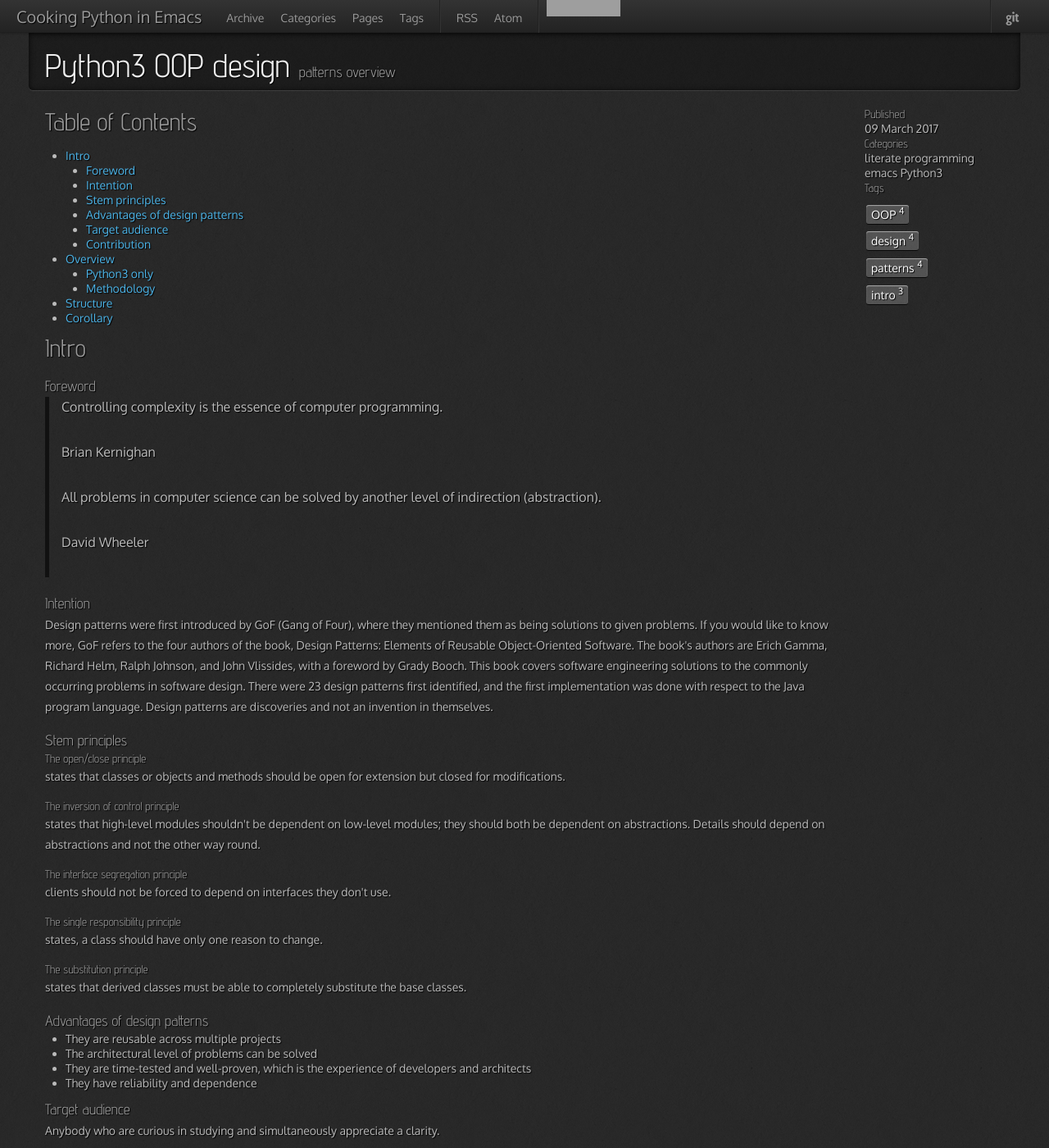
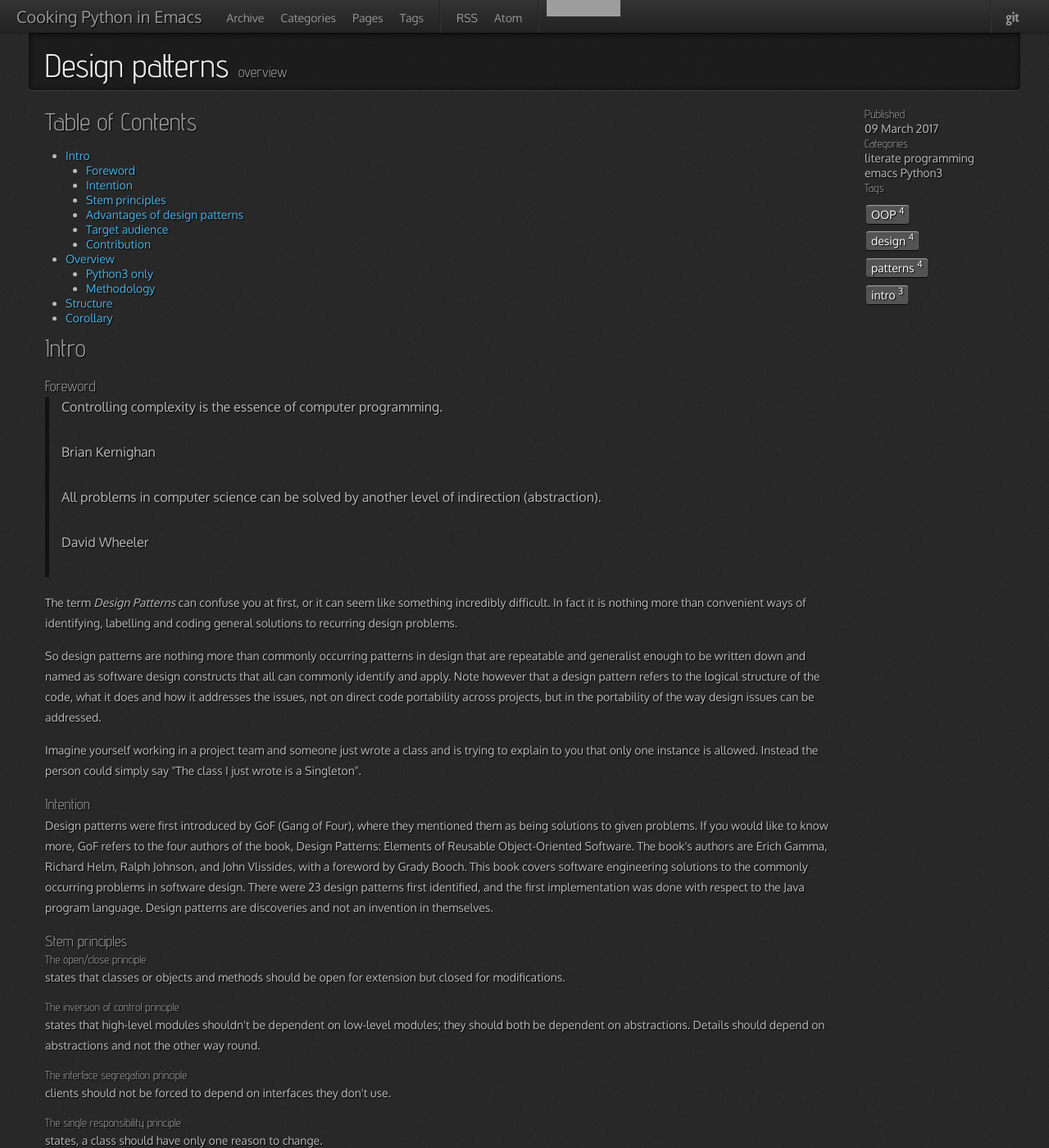
Before and after one commit to 0--key/0--key.github.io, a Jekyll site: the page built from _posts/2017-03-09-design-patterns.html, in a window 1280 px wide and 1400 px high. Shown: the whole window at 82% size. Built offline with Jekyll 4.4.1, drawn with Linux system fonts in a browser that asks for light colours; nearby versions of some CDN libraries; comment, search, counter and statistics services are not loaded; grey boxes are pictures that could not be loaded.

Commit message:
Article elaboration

```diff
--- a/_posts/2017-03-09-design-patterns.html
+++ b/_posts/2017-03-09-design-patterns.html
@@ -1,7 +1,7 @@
 ---
 layout: post
-title: Python3 OOP design
-tagline: " patterns overview"
+title: Design patterns
+tagline: " overview"
 permalink: /python3/design/patterns/introduction.html
 categories: [literate programming, emacs, Python3]
 tags: [OOP, design, patterns, intro]
@@ -50,8 +50,8 @@ Brian Kernighan
 </p>
 
 <p>
-All problems in computer science can be solved by another level
-of indirection (abstraction).
+All problems in computer science can be solved by another level of
+indirection (abstraction).
 </p>
 <p align="right">
 <p>
@@ -59,22 +59,49 @@ David Wheeler
 </p>
 </p>
 </blockquote>
+
+<p>
+The term <i>Design Patterns</i> can confuse you at first, or it can seem
+like something incredibly difficult. In fact it is nothing more
+than convenient ways of identifying, labelling and coding general
+solutions to recurring design problems.
+</p>
+
+<p>
+So design patterns are nothing more than commonly occurring
+patterns in design that are repeatable and generalist enough to be
+written down and named as software design constructs that all can
+commonly identify and apply. Note however that a design pattern
+refers to the logical structure of the code, what it does and how
+it addresses the issues, not on direct code portability across
+projects, but in the portability of the way design issues can be
+addressed.
+</p>
+
+<p>
+Imagine yourself working in a project team and someone just wrote a
+class and is trying to explain to you that only one instance is
+allowed. Instead the person could simply say "The class I just
+wrote is a Singleton".
+</p>
 </div>
 </div>
+
 <div id="outline-container-org3bb9c99" class="outline-3">
 <h3 id="org3bb9c99">Intention</h3>
 <div class="outline-text-3" id="text-org3bb9c99">
 <p>
-Design patterns were first introduced by GoF (Gang of Four), where they
-mentioned them as being solutions to given problems. If you would like to
-know more, GoF refers to the four authors of the book, Design Patterns:
-Elements of Reusable Object-Oriented Software. The book's authors are Erich
-Gamma, Richard Helm, Ralph Johnson, and John Vlissides, with a foreword by
-Grady Booch. This book covers software engineering solutions to the commonly
-occurring problems in software design. There were 23 design patterns first
-identified, and the first implementation was done with respect to the Java
-program language. Design patterns are discoveries and not an invention in
-themselves.
+Design patterns were first introduced by GoF (Gang of Four), where
+they mentioned them as being solutions to given problems. If you
+would like to know more, GoF refers to the four authors of the
+book, Design Patterns: Elements of Reusable Object-Oriented
+Software. The book's authors are Erich Gamma, Richard Helm, Ralph
+Johnson, and John Vlissides, with a foreword by Grady Booch. This
+book covers software engineering solutions to the commonly
+occurring problems in software design. There were 23 design
+patterns first identified, and the first implementation was done
+with respect to the Java program language. Design patterns are
+discoveries and not an invention in themselves.
 </p>
 </div>
 </div>
```
